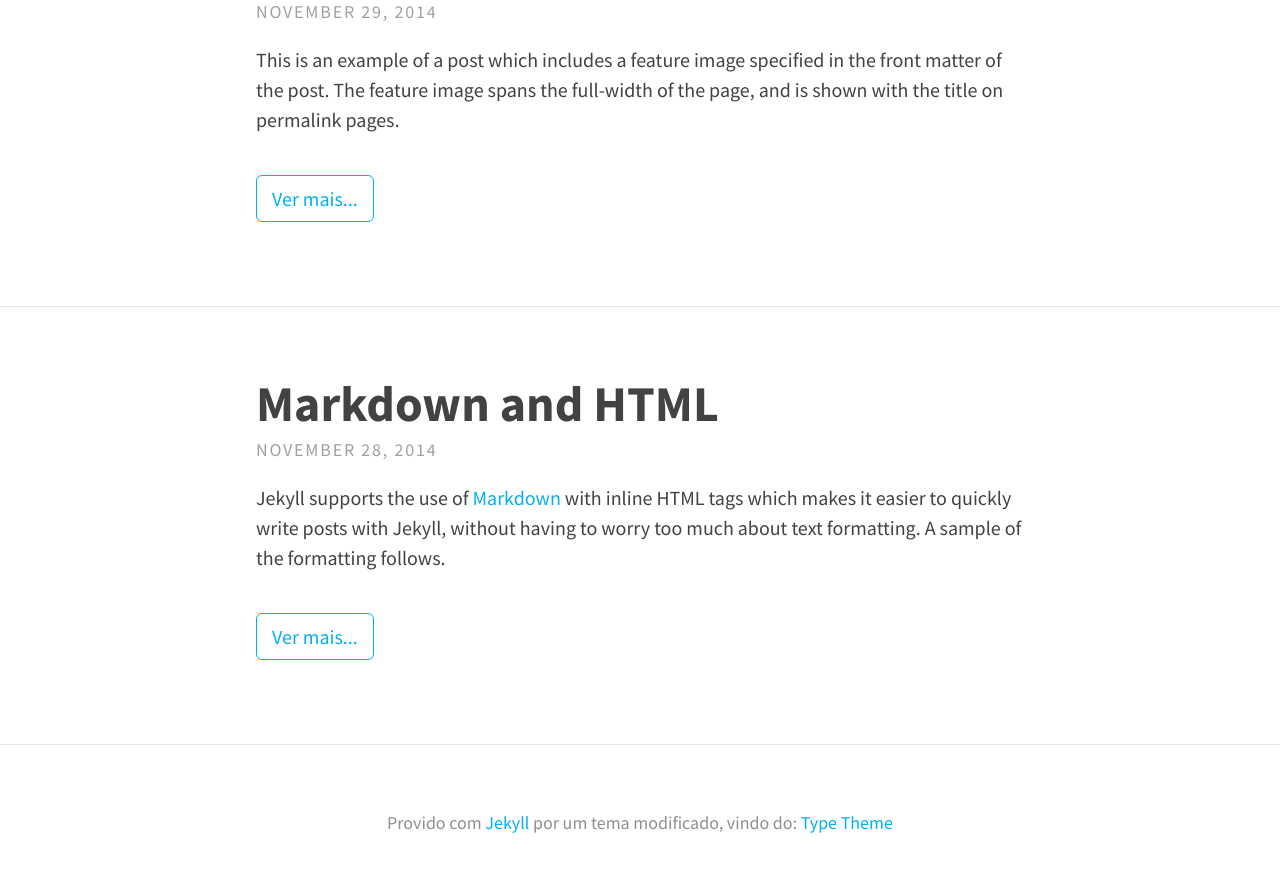
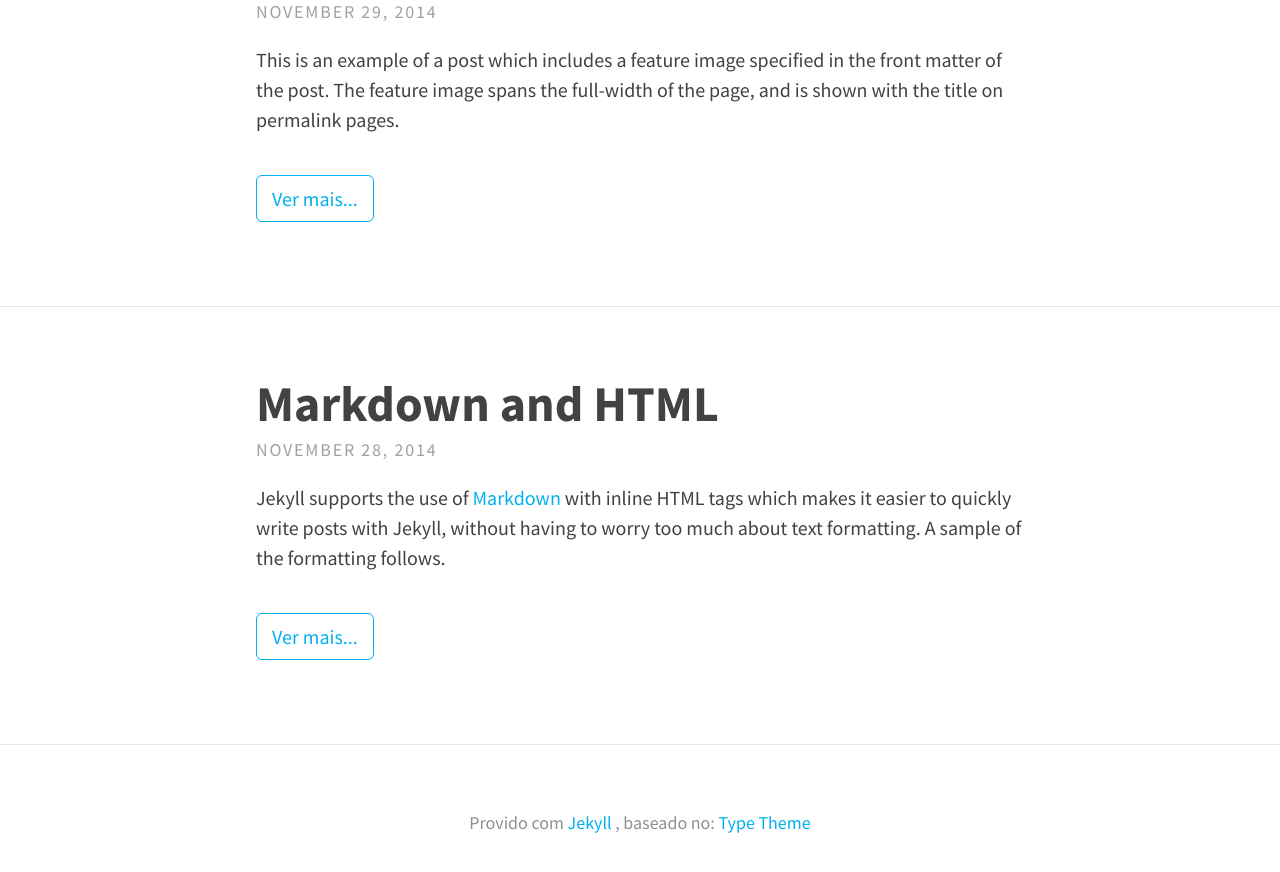
Before and after one commit to crud-abc/crud-abc.github.io, a Jekyll site: the page built from index.html, in a window 1280 px wide and 900 px high, scrolled down 901 px. Shown: the top 872 px of the window. Built offline with Jekyll 4.4.1, drawn with Linux system fonts in a browser that asks for light colours; nearby versions of some CDN libraries; the list of posts is cut into pages by our own code.

Commit message:
Change footer text

```diff
--- a/_config.yml
+++ b/_config.yml
@@ -15,7 +15,7 @@ theme_settings:
      <a href="/" class="call-out-link"><h2 class="call-out-title">CRUD-ABC</h2><p class="call-out-subtitle">Sua comunidade sobre Desenvolvimento Back End no Grande ABC</p></a>
   header_text_feature_image:
   footer_text: >
-   Provido com <a href="http://jekyllrb.com">Jekyll</a> por um tema modificado, vindo do: <a href="https://rohanchandra.github.io/project/type/">Type Theme</a>
+   Provido com <a href="http://jekyllrb.com">Jekyll</a> , baseado no: <a href="https://rohanchandra.github.io/project/type/">Type Theme</a>
 
   # Icons
   rss: true
```
